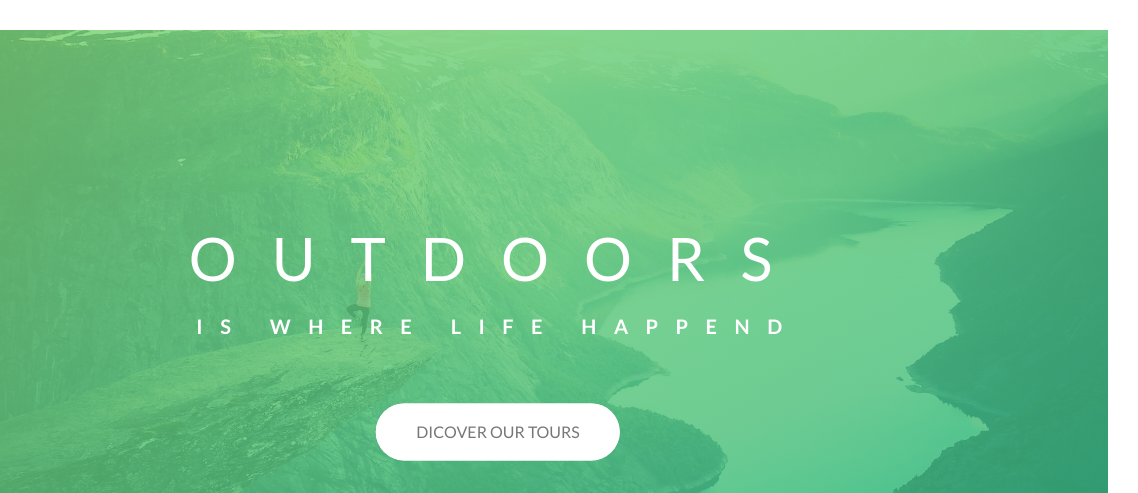
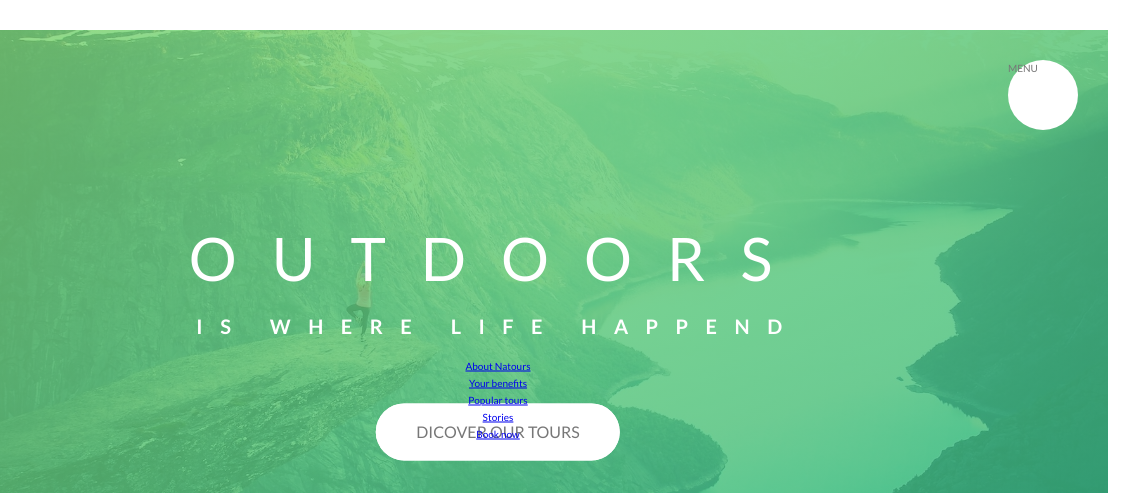
Before and after one commit to lachezarborisov/natours-landing-page, a website: page index.html in a window 1280 px wide. Shown: the top 493 px of the page, 142-1280 px from the left. Drawn offline with Linux system fonts and the light colour scheme.

Commit message:
Start building navigation

```diff
--- a/index.html
+++ b/index.html
@@ -16,6 +16,25 @@
 </head>
 
 <body>
+
+    <div class="navigation">
+        <input type="checkbox" class="navigation__checkbox" id="navi-toggle">
+
+        <label for="navi-toggle" class="navigation__button">MENU</label>
+
+        <div class="navigation__background">&nbsp;</div>
+
+        <nav class="navigation__nav">
+            <ul class="navigation__list">
+                <li class="navigation__item"><a href="#" class="navigation__link">About Natours</a></li>
+                <li class="navigation__item"><a href="#" class="navigation__link">Your benefits</a></li>
+                <li class="navigation__item"><a href="#" class="navigation__link">Popular tours</a></li>
+                <li class="navigation__item"><a href="#" class="navigation__link">Stories</a></li>
+                <li class="navigation__item"><a href="#" class="navigation__link">Book now</a></li>
+            </ul>
+        </nav>
+    </div>
+
     <header class="header">
         <div class="header__logo-box">
             <img src="img/logo-white.png" alt="Logo" class="header__logo">
--- /dev/null
+++ b/sass/layout/_navigation.scss
@@ -0,0 +1,53 @@
+.navigation {
+    &__checkbox {
+        display: none;
+    }
+
+    &__button {
+        background-color: $color-white;
+        height: 7rem;
+        width: 7rem;
+        position: fixed;
+        top: 6rem;
+        right: 6rem;
+        border-radius: 50%;
+        z-index: 2000;
+    }
+
+    &__background {
+        height: 6rem;
+        width: 6rem;
+        border-radius: 50%;
+        position: fixed;
+        top: 6.5rem;
+        right: 6.5rem;
+        background-image: radial-gradient($color-primary-light, $color-primary-dark);
+        z-index: 1000;
+    }
+
+    &__nav {
+        height: 100vh;
+        width: 100%;
+        position: fixed;
+        top: 0;
+        right: 0;
+        z-index: 1500;
+    }
+
+    &__list {
+        position: absolute;
+        top: 50%;
+        left: 50%;
+        transform: translate(-50%, -50%);
+        list-style: none;
+        text-align: center;
+    }
+
+    &__item {
+
+    }
+
+    &__link {
+
+    }
+}
--- a/sass/main.scss
+++ b/sass/main.scss
@@ -18,5 +18,6 @@
 @import "layout/grid";
 @import "layout/header";
 @import "layout/footer";
+@import "layout/navigation";
 
 @import "pages/home";
```
Also changed, not shown: css/style.css.
